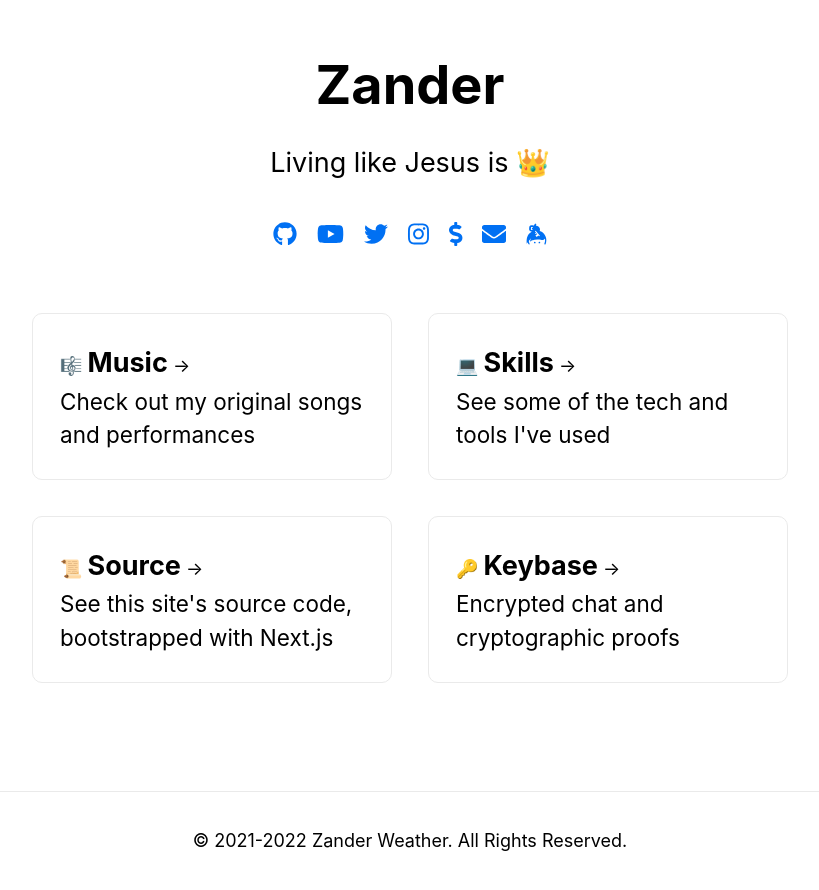
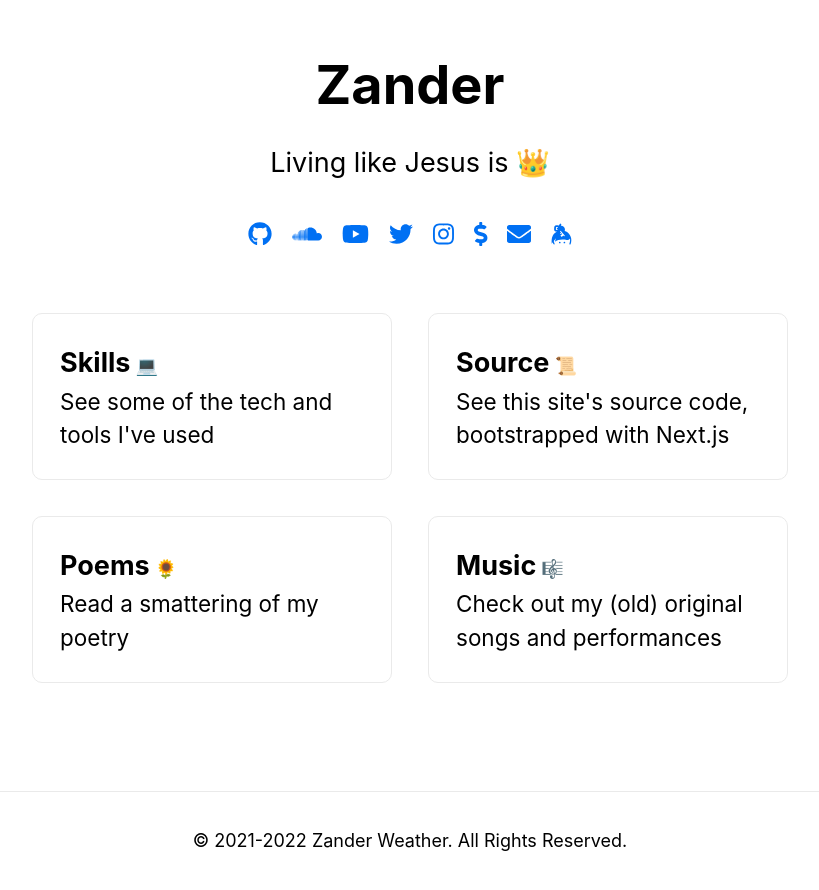
Before and after one commit to steamwings/me, a Next.js app: page / in a window 1280 px wide. Shown: the whole page, without its empty margins (230-1049 px from the left). Built offline with nearby package versions, Linux system fonts and the light colour scheme.

Commit message:
poems and cleanup

```diff
--- a/app/home.tsx
+++ b/app/home.tsx
@@ -1,68 +1,104 @@
-'use client'
-
 import Layout from '../components/layout'
 import Link from 'next/link'
 import styles from '../styles/Home.module.css'
 import utilStyles from '../styles/utils.module.css'
 import "@fortawesome/fontawesome-svg-core/styles.css";
-import { FontAwesomeIcon } from '@fortawesome/react-fontawesome'
-import { faTwitter, faGithub, faKeybase, faYoutube, faInstagram,  } from '@fortawesome/free-brands-svg-icons'
-import { faEnvelope, faDollarSign } from '@fortawesome/free-solid-svg-icons'
+import {FontAwesomeIcon} from '@fortawesome/react-fontawesome'
+import {
+  faTwitter,
+  faGithub,
+  faKeybase,
+  faYoutube,
+  faInstagram,
+  faSoundcloud
+} from '@fortawesome/free-brands-svg-icons'
+import {faEnvelope, faDollarSign} from '@fortawesome/free-solid-svg-icons'
 
 export default function Home() {
   return (
     <Layout hideBackToHome>
-      <div className={styles.main}>
-        <h1 className={styles.title}>
+      <div className={
+        styles.main
+      }>
+        <h1 className={
+          styles.title
+        }>
           Zander
         </h1>
 
-        <p className={styles.description}>
+        <p className={
+          styles.description
+        }>
           <a href="https://www.bible.com/bible/59/JHN.18.36-37.ESV">
-          Living like Jesus is &#x1f451;
+            Living like Jesus is &#x1f451;
           </a>
         </p>
 
-        <div className={styles.social}>
-          <a href="https://github.com/steamwings" aria-label="Github link"><FontAwesomeIcon size="lg" icon={faGithub} /></a>
-          <a href="https://www.youtube.com/channel/UCYtpQXhep8dADXhU11xsBXA" aria-label="Youtube link"><FontAwesomeIcon size="lg" icon={faYoutube}/></a>
-          <a href="https://twitter.com/zanderweather" aria-label="Twitter link"><FontAwesomeIcon size="lg" icon={faTwitter} /></a>
-          <a href="https://instagram.com/zanderweather" aria-label="Instagram link"><FontAwesomeIcon size="lg" icon={faInstagram}/></a>
-          <a href="https://venmo.com/u/zweather" aria-label="Venmo link"><FontAwesomeIcon size="lg" icon={faDollarSign} /></a>
-          <a href="mailto:contact@zweather.me" aria-label="email link"><FontAwesomeIcon size="lg" icon={faEnvelope} /></a>
-          <a href="https://keybase.io/zweather" aria-label="Keybase link"><FontAwesomeIcon size="lg" icon={faKeybase} /></a>
+        <div className={
+          styles.social
+        }>
+          <a href="https://github.com/steamwings" aria-label="Github link"><FontAwesomeIcon size="lg"
+              icon={faGithub}/></a>
+          <a href="https://soundcloud.com/speedthecoming" aria-label="Soundcloud link"><FontAwesomeIcon size="lg"
+              icon={faSoundcloud}/></a>
+          <a href="https://www.youtube.com/channel/UCYtpQXhep8dADXhU11xsBXA" aria-label="Youtube link"><FontAwesomeIcon size="lg"
+              icon={faYoutube}/></a>
+          <a href="https://twitter.com/zanderweather" aria-label="Twitter link"><FontAwesomeIcon size="lg"
+              icon={faTwitter}/></a>
+          <a href="https://instagram.com/zanderweather" aria-label="Instagram link"><FontAwesomeIcon size="lg"
+              icon={faInstagram}/></a>
+          <a href="https://venmo.com/u/zweather" aria-label="Venmo link"><FontAwesomeIcon size="lg"
+              icon={faDollarSign}/></a>
+          <a href="mailto:contact@zweather.me" aria-label="email link"><FontAwesomeIcon size="lg"
+              icon={faEnvelope}/></a>
+          <a href="https://keybase.io/zweather" aria-label="Keybase link"><FontAwesomeIcon size="lg"
+              icon={faKeybase}/></a>
         </div>
 
-        <div className={utilStyles.grid}>
-          <a href="https://www.youtube.com/channel/UCYtpQXhep8dADXhU11xsBXA" className={styles.card}>
-            <span>&#x1f3bc; <h2>Music</h2> &rarr;</span>
-            <p>Check out my original songs and performances</p>
-          </a>
-
-          <Link href="/skills" className={styles.card}>
-
-            <span>&#x1f4bb; <h2>Skills</h2> &rarr;</span>
+        <div className={
+          utilStyles.grid
+        }>
+          <Link href="/skills"
+            className={
+              styles.card
+          }>
+            <span>
+              <h2>Skills</h2>&nbsp;&#x1f4bb;
+            </span>
             <p>See some of the tech and tools I&apos;ve used</p>
-
           </Link>
 
-          <a
-            href="https://github.com/steamwings/me"
-            className={styles.card}
-          >
-            <span>&#x1f4dc; <h2>Source</h2> &rarr;</span>
+          <Link href="https://github.com/steamwings/me"
+            className={
+              styles.card
+          }>
+            <span>
+              <h2>Source</h2>&nbsp;&#x1f4dc;
+            </span>
             <p>
               See this site&apos;s source code, bootstrapped with Next.js
             </p>
-          </a>
+          </Link>
 
-          <a
-            href="https://keybase.io/zweather"
-            className={styles.card}
-          >
-            <span>&#x1f511; <h2>Keybase</h2> &rarr;</span>
-            <p>Encrypted chat and cryptographic proofs</p>
-          </a>
+          <Link href="/poems"
+            className={
+              styles.card
+          }>
+            <span>
+              <h2>Poems</h2>&nbsp;&#x1f33b;
+            </span>
+            <p>Read a smattering of my poetry</p>
+          </Link>
+
+          <Link href="https://www.youtube.com/channel/UCYtpQXhep8dADXhU11xsBXA"
+            className={
+              styles.card
+          }>
+            <span>
+              <h2>Music</h2>&nbsp;&#x1f3bc;
+            </span>
+            <p>Check out my (old) original songs and performances</p>
+          </Link>
         </div>
       </div>
     </Layout>
--- a/app/skills.tsx
+++ b/app/skills.tsx
@@ -1,5 +1,3 @@
-'use client'
-
 import Layout from '../components/layout'
 import utilStyles from '../styles/utils.module.css'
 
```
Also changed, not shown: app/poems/[title]/page.tsx (added, +17 -0 lines), app/poems/page.tsx (added, +19 -0 lines), app/sets/[id]/page.js (+5 -46 lines), lib/format.ts (added, +15 -0 lines), lib/poems.ts (added, +17 -0 lines), lib/sets.ts (added, +35 -0 lines), public/poems/emergence.txt (added), public/poems/highway_trash.txt (added), public/poems/weakness.txt (added).
